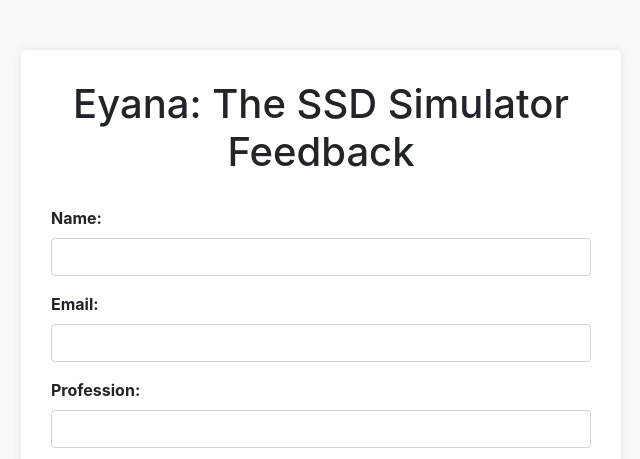
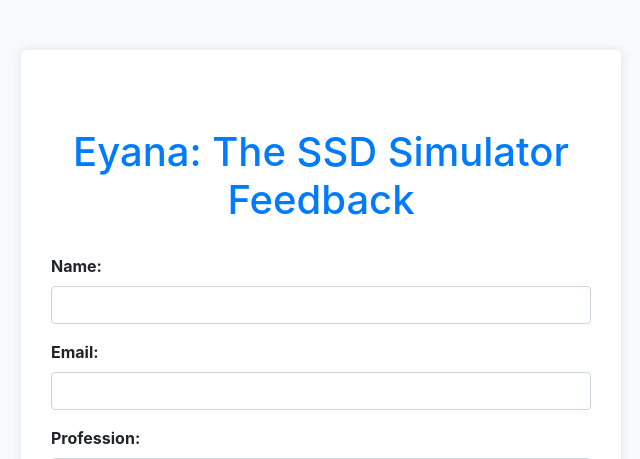
Before and after one commit to bithabib/flash_ssd_simulator_web, a Python web app: template templates/feedback.html in a window 1280 px wide. Shown: the top 459 px of the page, without its empty margins (319-959 px from the left). Run offline with Jinja, Linux system fonts and the light colour scheme; the template is opened without the code that fills it, so the values that code supplies are empty; some libraries are stand-ins or nearby versions.

Commit message:
Feedback link added

```diff
--- a/templates/feedback.html
+++ b/templates/feedback.html
@@ -49,7 +49,7 @@
 
 <body>
   <div class="container">
-    <h1>Eyana: The SSD Simulator Feedback</h1>
+    <h1 class="mt-5"><a href="flash_memory.html">Eyana: The SSD Simulator Feedback</a></h1>
     <form id="surveyForm">
       <div class="form-group">
         <label for="name">Name:</label>
```
